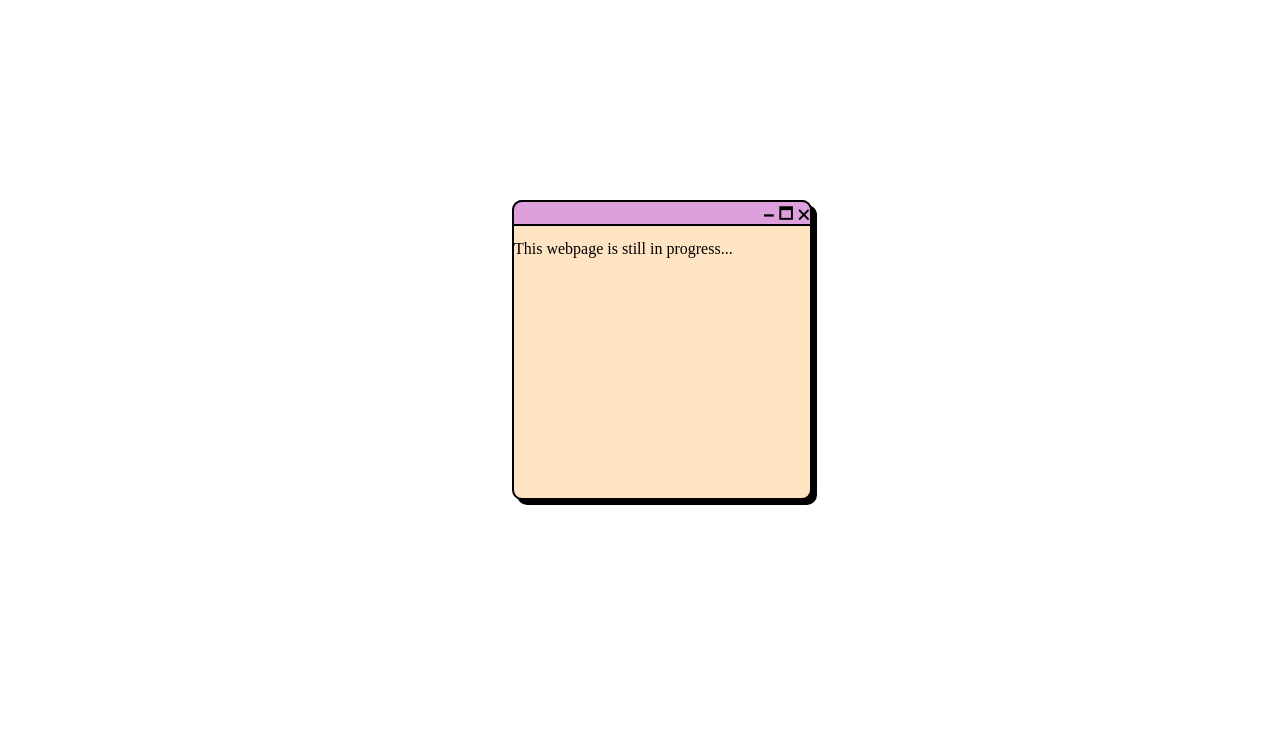
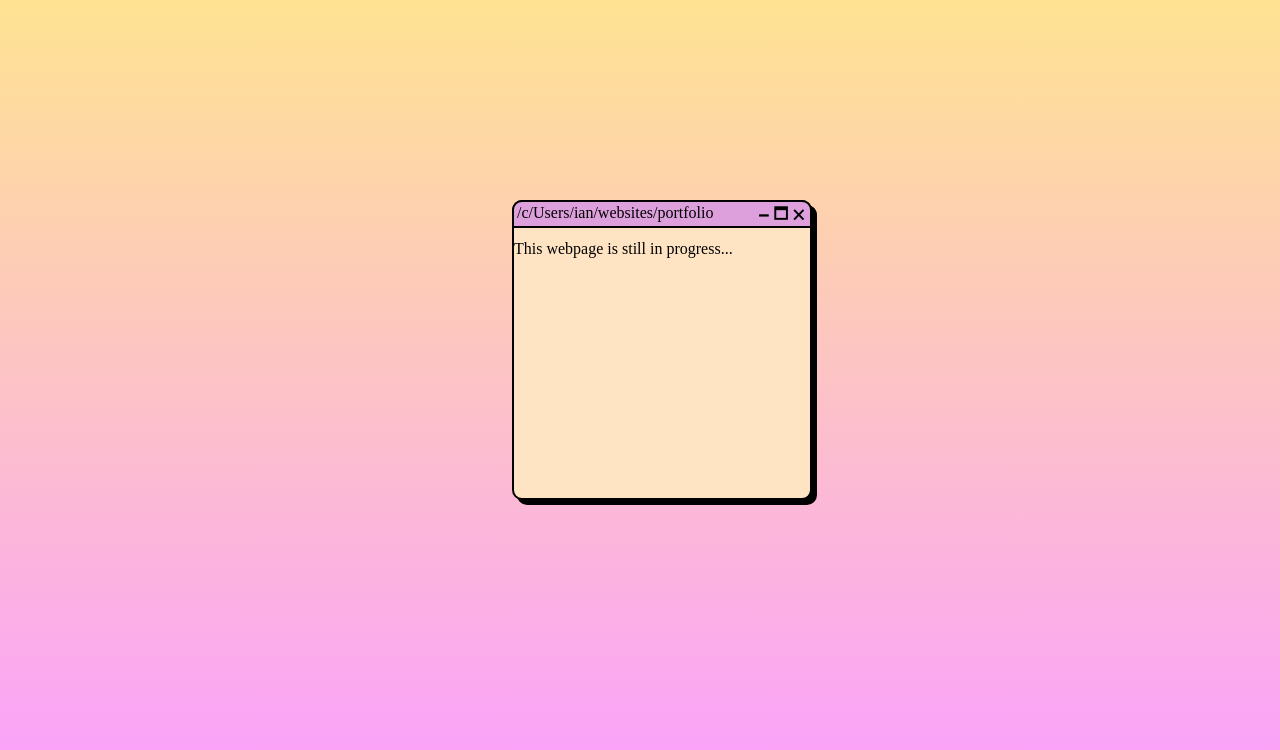
Before and after one commit to ian41284128/ian41284128.github.io, a website built with Vite: page in_progress.html in a window 1280 px wide. Built offline with nearby package versions, Linux system fonts and the light colour scheme.

Commit message:
added title text to window template

```diff
--- a/in_progress.css
+++ b/in_progress.css
@@ -3,13 +3,17 @@
 }
 html, body{
     margin: 0;
+    width: 100%;
+    height: 100%;
+    background-color: rgb(250,159,255);
+    background: linear-gradient(90deg, rgba(250,159,255,1) 0%, rgba(255,227,146,1) 100%, rgba(0,212,255,1) 100%);
+    background: -moz-linear-gradient(90deg, rgba(250,159,255,1) 0%, rgba(255,227,146,1) 100%, rgba(0,212,255,1) 100%);
+    background: -webkit-linear-gradient(90deg, rgba(250,159,255,1) 0%, rgba(255,227,146,1) 100%, rgba(0,212,255,1) 100%);
 }
 img{
     width: 100%;
     height: auto;
 }
-
-
 
 .window{
     --border-weight: 2px;
@@ -22,19 +26,32 @@ img{
 }
 
 .window::before{
+    --padding-right: 5px;
     content: "🗕 🗖 🗙";
     text-align: right;
+    padding-right: var(--padding-right);
+    padding-bottom: 2px;
     position: absolute;
     top: calc(var(--border-weight) * -1);
     left: calc(var(--border-weight) * -1);
-    width: 100%;
+    width: calc(100% - var(--padding-right));
     height: var(--title-bar-height);
     border-radius: var(--border-radius) var(--border-radius) 0 0;
     border: var(--border-weight) solid black;
     background-color: plum;
 }
 
+.window::after{
+    content: var(--title);
+    position: absolute;
+    padding-left: 3px;
+    padding-top: 2px;
+    top: 0;
+    left: 0;
+}
+
 #in-progress{
+    --title: "/c/Users/ian/websites/portfolio";
     background-color: bisque;
     position: absolute;
     top: 25%;
```
